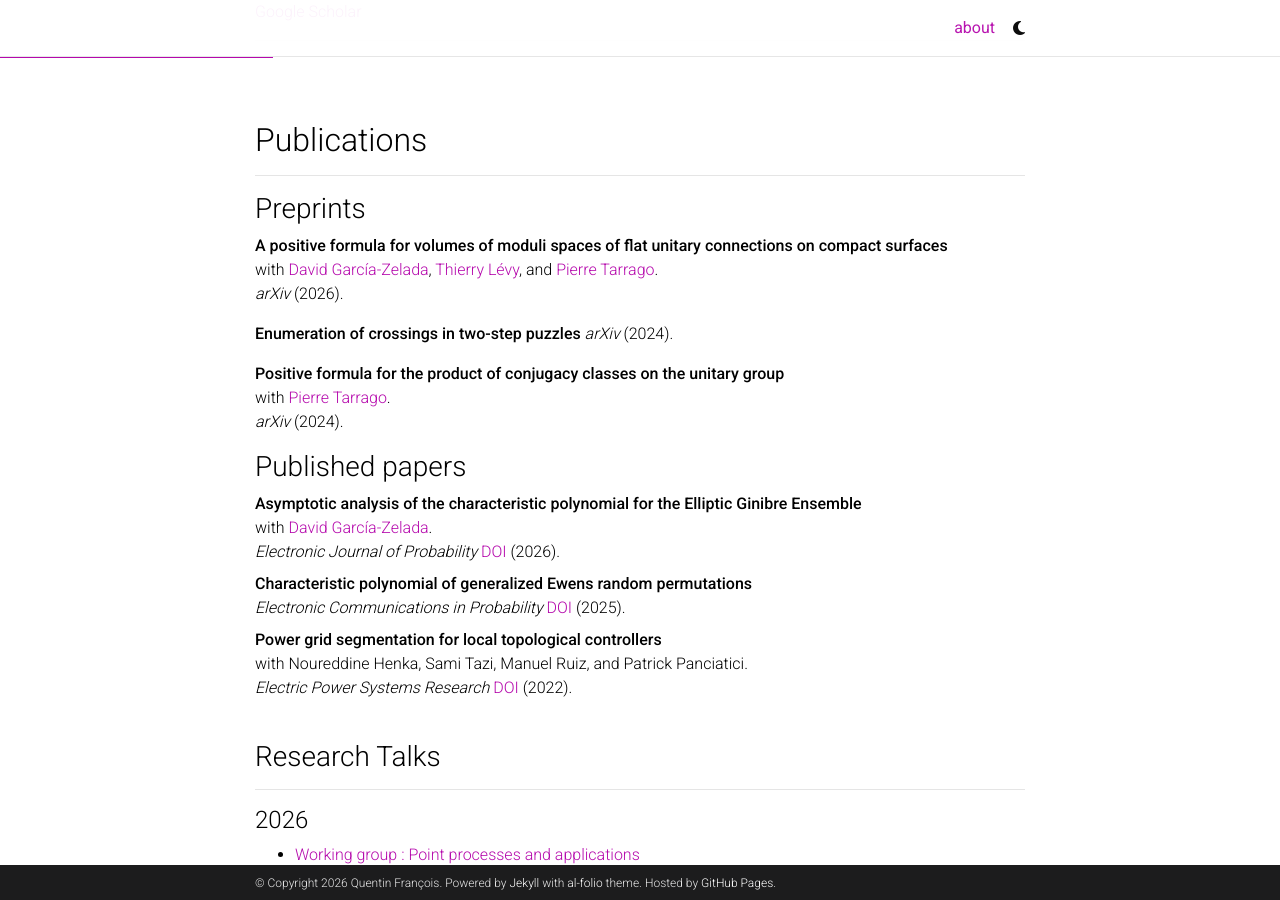
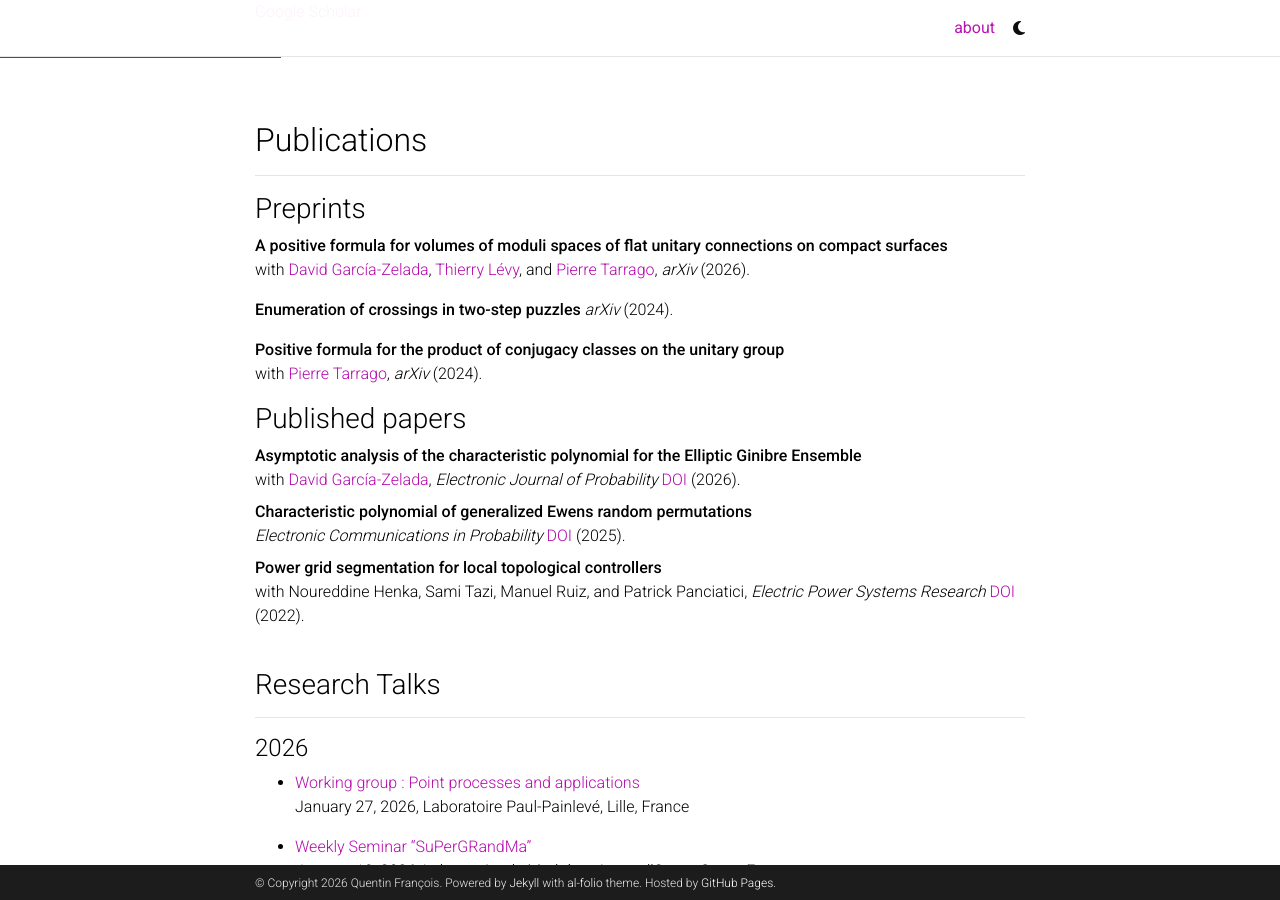
Before and after one commit to qufrancois/qufrancois.github.io, a Jekyll site: the page built from _pages/about.md, in a window 1280 px wide and 900 px high, scrolled down 521 px. Built offline with Jekyll 4.4.1, drawn with Linux system fonts in a browser that asks for light colours; full-size pictures stand in for the smaller copies a plugin makes; comment, search, counter and statistics services are not loaded; a style sheet for code colours, icons or effects is not loaded.

Commit message:
papers layout

```diff
--- a/_pages/about.md
+++ b/_pages/about.md
@@ -45,28 +45,24 @@ I completed my PhD at Paris-Dauphine PSL under the supervision of [Djalil Chafa
 ### Preprints
 
 **A positive formula for volumes of moduli spaces of flat unitary connections on compact surfaces**
-: with [David García-Zelada](https://davidgarciaz.wixsite.com/math), [Thierry Lévy](https://www.lpsm.paris/users/levyt/index), and [Pierre Tarrago](https://tarrago.perso.math.cnrs.fr).
-  [*arXiv*](https://arxiv.org/abs/2603.20517) (2026).
+: with [David García-Zelada](https://davidgarciaz.wixsite.com/math), [Thierry Lévy](https://www.lpsm.paris/users/levyt/index), and [Pierre Tarrago](https://tarrago.perso.math.cnrs.fr), [*arXiv*](https://arxiv.org/abs/2603.20517) (2026).
 
 **Enumeration of crossings in two-step puzzles**
   [*arXiv*](https://arxiv.org/abs/2411.08412) (2024).
 
 **Positive formula for the product of conjugacy classes on the unitary group**
-: with [Pierre Tarrago](https://tarrago.perso.math.cnrs.fr).
-  [*arXiv*](https://arxiv.org/abs/2405.06723) (2024).
+: with [Pierre Tarrago](https://tarrago.perso.math.cnrs.fr), [*arXiv*](https://arxiv.org/abs/2405.06723) (2024).
 
 ### Published papers
 
 **Asymptotic analysis of the characteristic polynomial for the Elliptic Ginibre Ensemble**
-: with [David García-Zelada](https://davidgarciaz.wixsite.com/math).
-  *Electronic Journal of Probability*  [DOI](https://doi.org/10.1214/26-EJP1533) (2026).
+: with [David García-Zelada](https://davidgarciaz.wixsite.com/math), *Electronic Journal of Probability*  [DOI](https://doi.org/10.1214/26-EJP1533) (2026).
 
 **Characteristic polynomial of generalized Ewens random permutations**
 : *Electronic Communications in Probability* [DOI](https://doi.org/10.1214/25-ECP746) (2025).
 
 **Power grid segmentation for local topological controllers**
-: with Noureddine Henka, Sami Tazi, Manuel Ruiz, and Patrick Panciatici.
-  *Electric Power Systems Research* [DOI](https://doi.org/10.1016/j.epsr.2022.108302) (2022).
+: with Noureddine Henka, Sami Tazi, Manuel Ruiz, and Patrick Panciatici, *Electric Power Systems Research* [DOI](https://doi.org/10.1016/j.epsr.2022.108302) (2022).
  <br>
  <br>
 
```
